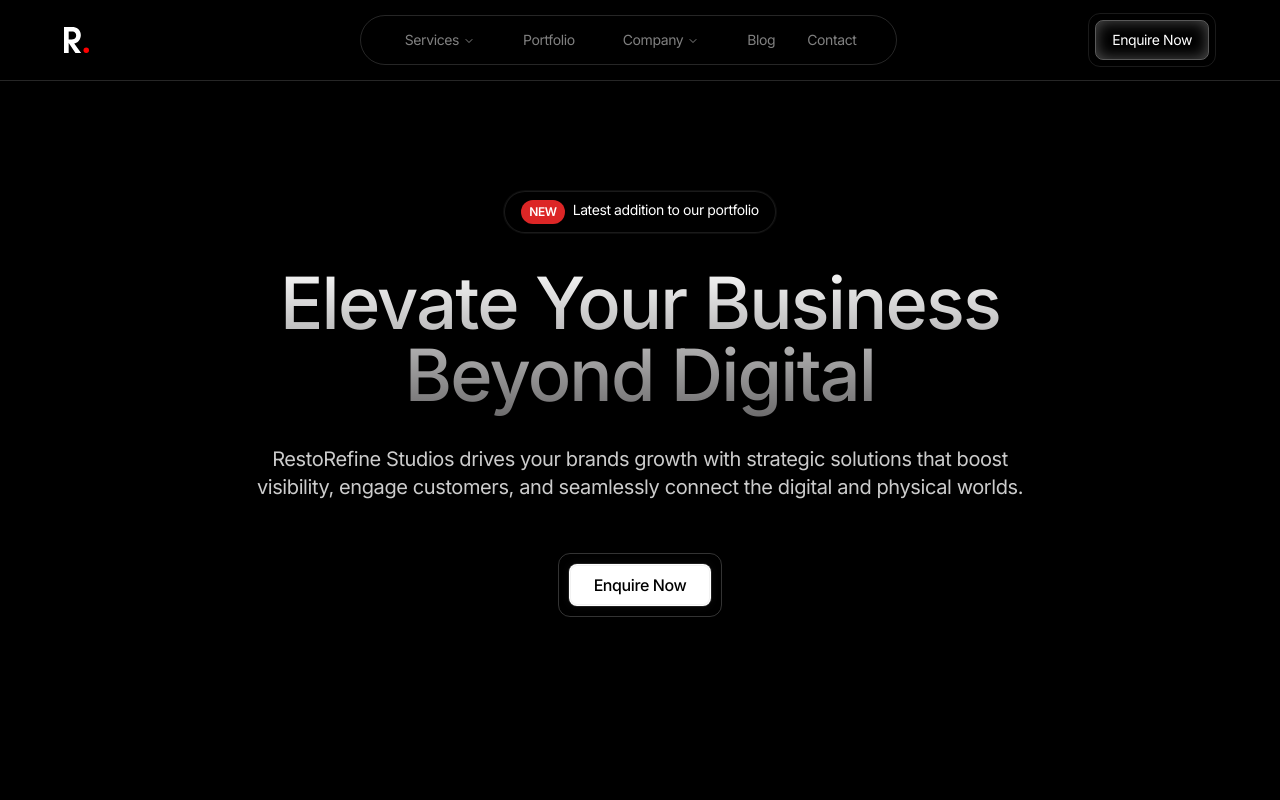
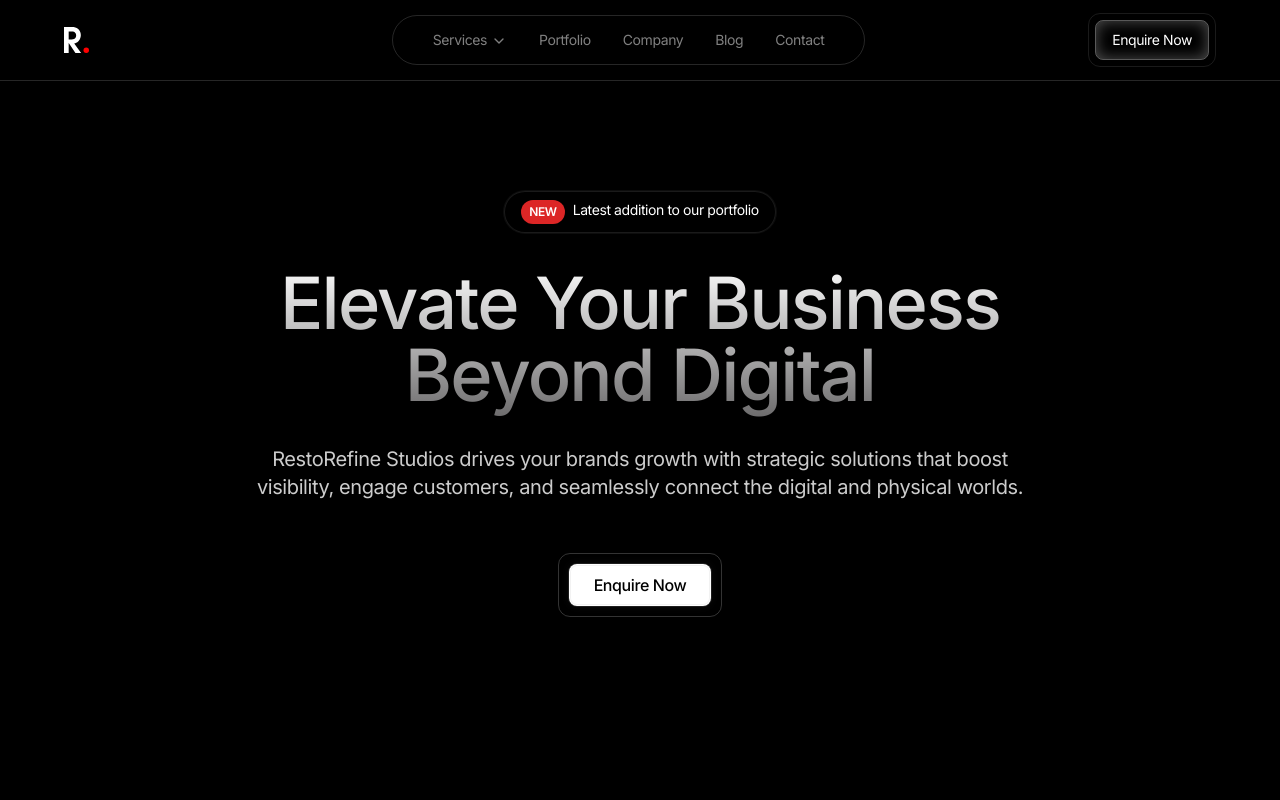
Before and after one commit to grandmasterkd/restorefine-website, a Next.js app: page / in a window 1280 px wide. Shown: the top 800 px of the page. Built offline with nearby package versions, Linux system fonts and the light colour scheme.

Commit message:
chore: nav ui

```diff
--- a/app/layout.tsx
+++ b/app/layout.tsx
@@ -19,8 +19,7 @@
   return (
     <html lang="en">
       <body className={inter.className}>
-        {" "}
-        <Navbar /> {children} <Footer />{" "}
+        <Navbar /> {children} <Footer />
       </body>
     </html>
   );
--- a/components/navbar.tsx
+++ b/components/navbar.tsx
@@ -51,19 +51,6 @@
   },
 ];
 
-const company = [
-  {
-    title: "About Us",
-    href: "/company/about",
-    description: "Learn more about our company",
-  },
-  {
-    title: "Team",
-    href: "/company/team",
-    description: "Meet our team",
-  },
-];
-
 export function Navbar() {
   return (
     <header className="fixed top-0 left-0 right-0 z-50 bg-black border-b border-b-white/15 text-sm font-normal">
@@ -75,7 +62,7 @@
 
         {/* Navigation Items Container */}
         <div className="ml-20 hidden md:block">
-          <div className="rounded-full border border-white/15 px-7 py-1 pr-10">
+          <div className="rounded-full border border-white/15 px-10 py-1">
             <NavigationMenu>
               <NavigationMenuList className="flex items-center gap-x-8">
                 <NavigationMenuItem>
@@ -105,22 +92,11 @@
                   </Link>
                 </NavigationMenuItem>
                 <NavigationMenuItem>
-                  <NavigationMenuTrigger className="bg-transparent text-white/50 hover:bg-transparent hover:text-white/80 data-[state=open]:bg-transparent">
-                    Company
-                  </NavigationMenuTrigger>
-                  <NavigationMenuContent>
-                    <ul className="grid w-[400px] gap-3 p-4 md:w-[500px] md:grid-cols-2">
-                      {company.map((item) => (
-                        <ListItem
-                          key={item.title}
-                          title={item.title}
-                          href={item.href}
-                        >
-                          {item.description}
-                        </ListItem>
-                      ))}
-                    </ul>
-                  </NavigationMenuContent>
+                  <Link href="/company" legacyBehavior passHref>
+                    <NavigationMenuLink className="bg-transparent text-white/50 hover:bg-transparent hover:text-white/80">
+                      Company
+                    </NavigationMenuLink>
+                  </Link>
                 </NavigationMenuItem>
                 <NavigationMenuItem>
                   <Link href="/blog" legacyBehavior passHref>
@@ -174,7 +150,7 @@
         >
           {Icon && (
             <div className="flex h-12 w-12 items-center justify-center rounded-lg border border-white/10">
-              <Icon className="h-5 w-5 text-white/50" />
+              <Icon className="size-5 text-white/50" />
             </div>
           )}
           <div className="space-y-1">
--- a/components/ui/navigation-menu.tsx
+++ b/components/ui/navigation-menu.tsx
@@ -41,7 +41,7 @@
 const NavigationMenuItem = NavigationMenuPrimitive.Item;
 
 const navigationMenuTriggerStyle = cva(
-  "group inline-flex h-10 w-max items-center justify-center rounded-md bg-background px-4 py-2 text-sm font-normal transition-colors hover:bg-accent hover:text-accent-foreground focus:bg-accent focus:text-accent-foreground focus:outline-none disabled:pointer-events-none disabled:opacity-50 data-[active]:bg-accent/50 data-[state=open]:bg-accent/50"
+  "group inline-flex h-10 w-fit items-center justify-center rounded-md bg-background px-0 py-0 text-sm font-normal transition-colors hover:bg-accent hover:text-accent-foreground focus:bg-accent focus:text-accent-foreground focus:outline-none disabled:pointer-events-none disabled:opacity-50 data-[active]:bg-accent/50 data-[state=open]:bg-accent/50"
 );
 
 const NavigationMenuTrigger = React.forwardRef<
@@ -55,7 +55,7 @@
   >
     {children}{" "}
     <ChevronDown
-      className="relative top-[1px] ml-1 h-3 w-3 transition duration-200 group-data-[state=open]:rotate-180"
+      className="relative top-[1px] ml-1 size-4 transition duration-200 group-data-[state=open]:rotate-180"
       aria-hidden="true"
     />
   </NavigationMenuPrimitive.Trigger>
```
